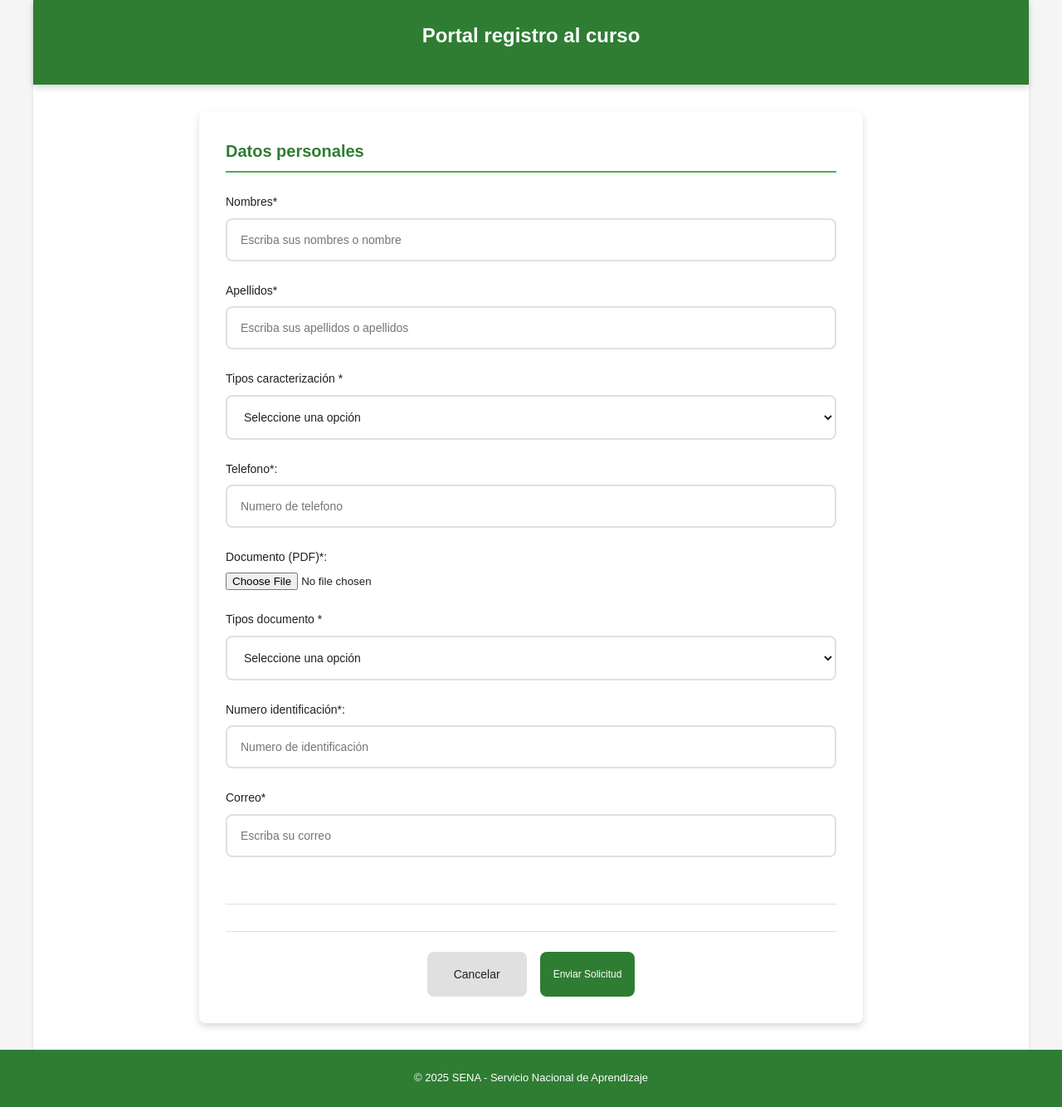
After one commit to jaiber430/Gestion-Tics, a Django app: template solicitud/templates/forms/formulario_aspirantes.html in a window 1280 px wide. The commit adds this page. Shown: the whole page at 83% size. Run offline with Django 3.2, Linux system fonts and the light colour scheme; the template is opened without the code that fills it: most values are stand-ins (such as "Sample title", 1, 10 or a date in 2020).

Commit message:
Formulario aspirantes

```diff
--- /dev/null
+++ b/Cursos/templates/layout/layout_aspirante.html
@@ -0,0 +1,44 @@
+{% comment %} Este layout es del administrador {% endcomment %}
+{% load static %}
+<!DOCTYPE html>
+<html lang="es">
+  <head>
+    <!-- Configuración básica del documento -->
+    <meta charset="UTF-8" />
+    <meta name="viewport" content="width=device-width, initial-scale=1.0" />
+    <title>{{ title }}</title>
+
+    <!-- Hoja de css principal -->
+    <link rel="stylesheet" href="{% static 'css/inicio.css' %}" />
+    <link rel="stylesheet" href="{% static 'css/crearficha.css' %}">
+    <link rel="stylesheet" href="{% static 'css/formulariosolicitud.css' %}">
+    <link rel="stylesheet" href="{% static 'css/index-styles.css' %}">
+    <link rel="stylesheet" href="{% static 'css/consultarsolicitudes.css' %}">
+
+    {% comment %} <script src="{% static 'js/filtradorregular.js' %}"></script> {% endcomment %}
+
+    <!-- Favicon -->
+    {% comment %} <link rel="icon" type="image/png" href="Assets/img/sena_logo.png" /> {% endcomment %}
+  </head>
+  <body>
+    <!-- Contenedor principal de la aplicación -->
+    <div class="contenedor-principal">
+      <!-- Encabezado con navegación -->
+      <header class="encabezado">
+        <!-- Titulo -->
+        <div class="titulo-encabezado">
+          <h1 class="titulo-principal">Portal registro al curso</h1>
+        </div>
+
+      </header>
+
+      {% block content %}
+
+      {% endblock %}
+    </div>
+    <!-- Pie de página -->
+    <footer class="pie-pagina">
+      <p class="texto-pie">&copy; 2025 SENA - Servicio Nacional de Aprendizaje</p>
+    </footer>
+  </body>
+</html>
--- /dev/null
+++ b/solicitud/templates/forms/formulario_aspirantes.html
@@ -0,0 +1,70 @@
+{% extends 'layout/layout_aspirante.html' %}
+
+{% block content %}
+  <main class="contenido-principal">
+    <!-- Formulario Principal -->
+    <form class="formulario-ficha" action="#" method="post" enctype="multipart/form-data">
+      {% csrf_token %}
+
+      <!-- Sección 1: Información del Programa -->
+      <div class="seccion-formulario">
+        <h3 class="titulo-seccion-form">Datos personales</h3>
+
+        <div class="campo-entrada">
+          <label for="nombres" class="etiqueta-campo">Nombres*</label>
+          <input type="text" id="nombres" name="nombres" class="entrada-texto" placeholder="Escriba sus nombres o nombre" required />
+        </div>
+
+        <div class="campo-entrada">
+          <label for="apellidos" class="etiqueta-campo">Apellidos*</label>
+          <input type="text" id="apellidos" name="apellidos" class="entrada-texto" placeholder="Escriba sus apellidos o apellidos" required />
+        </div>
+
+        <div class="campo-entrada">
+          <label for="tipo_caracterizacion" class="etiqueta-campo">Tipos caracterización *</label>
+          <select id="tipo_caracterizacion" name="tipo_caracterizacion" class="entrada-select" required>
+            <option value="">Seleccione una opción</option>
+            {% comment %}Codigo que traiga eso{% endcomment %}
+            {% for caracterizacion  in caracterizaciones %}
+            <option value="{{caracterizacion.idcaracterizacion}}">{{caracterizacion.caracterizacion}}</option>
+            {% endfor %}
+          </select>
+        </div>
+
+        <div class="campo-entrada">
+          <label for="telefono" class="etiqueta-campo">Telefono*:</label>
+          <input type="number" id="telefono" name="telefono" class="entrada-texto" placeholder="Numero de telefono" required />
+        </div>
+
+        <div class="campo-entrada">
+          <label for="pdf_documento" class="etiqueta-campo">Documento (PDF)*:</label>
+          <input type="file" id="pdf_documento" name="pdf_documento" required />
+        </div>
+
+        <div class="campo-entrada">
+          <label for="tipo_documento" class="etiqueta-campo">Tipos documento *</label>
+          <select id="tipo_documento" name="tipo_documento" class="entrada-select" required>
+            <option value="">Seleccione una opción</option>
+            {% for tipo_identificacion in tipos_identificacion  %}
+            <option value="{{tipo_identificacion.idtipoidentificacion}}">{{tipo_identificacion.tipoidentificacion}}</option>
+            {% endfor %}
+          </select>
+        </div>
+
+        <div class="campo-entrada">
+          <label for="numero_identificacion" class="etiqueta-campo">Numero identificación*:</label>
+          <input type="number" id="numero_identificacion" name="numero_identificacion" class="entrada-texto" placeholder="Numero de identificación" required />
+        </div>
+
+        <div class="campo-entrada">
+          <label for="correo" class="etiqueta-campo">Correo*</label>
+          <input type="text" id="correo" name="correo" class="entrada-texto" placeholder="Escriba su correo" required />
+        </div>
+      </div>
+      <div class="contenedor-botones-formulario">
+        <a href="#" class="boton-cancelar">Cancelar</a>
+        <button type="submit" class="boton-enviar">Enviar Solicitud</button>
+      </div>
+    </form>
+  </main>
+{% endblock %}
```
Also changed, not shown: solicitud/templates/forms/crearsolicitudregular.html (+7 -5 lines).
